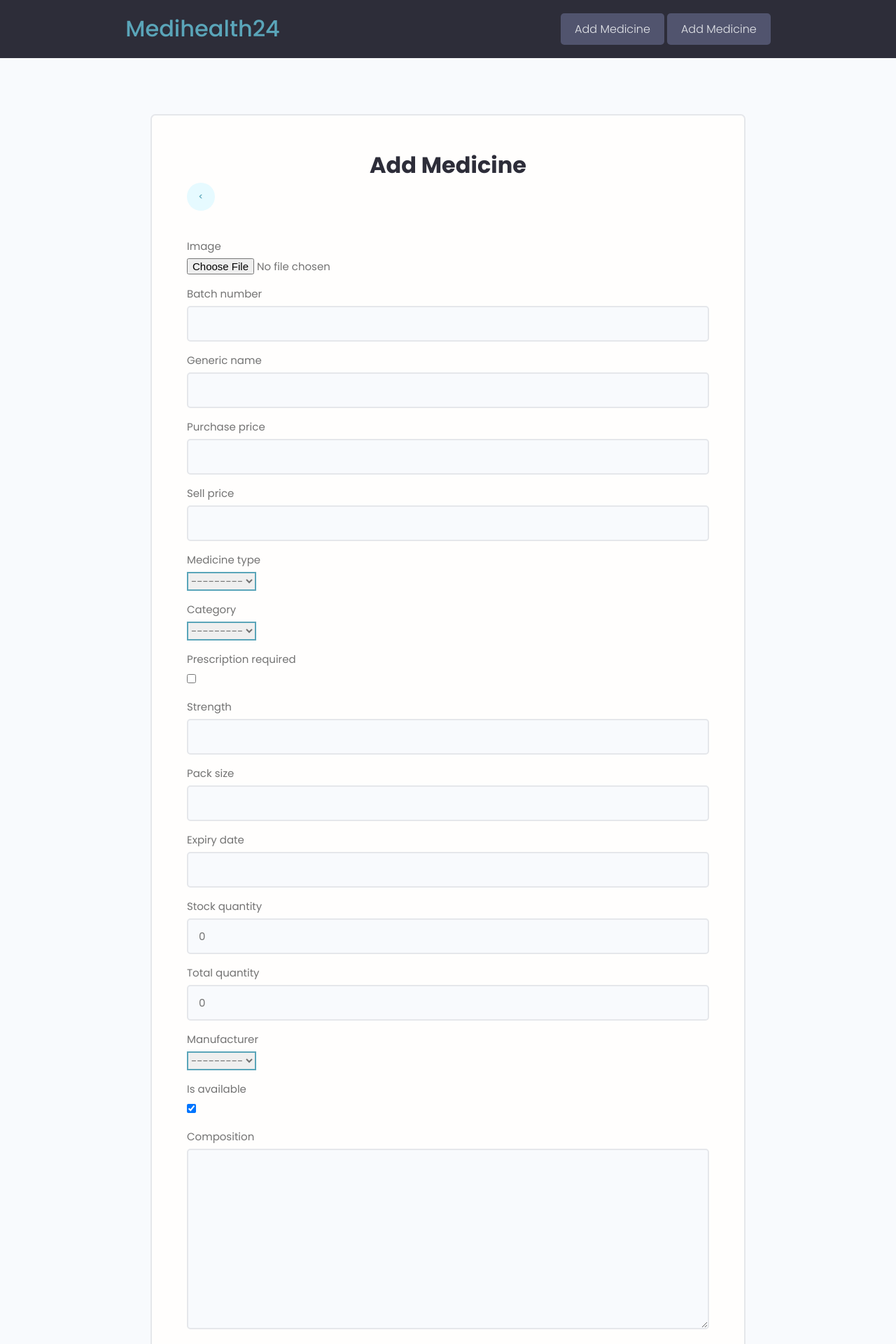
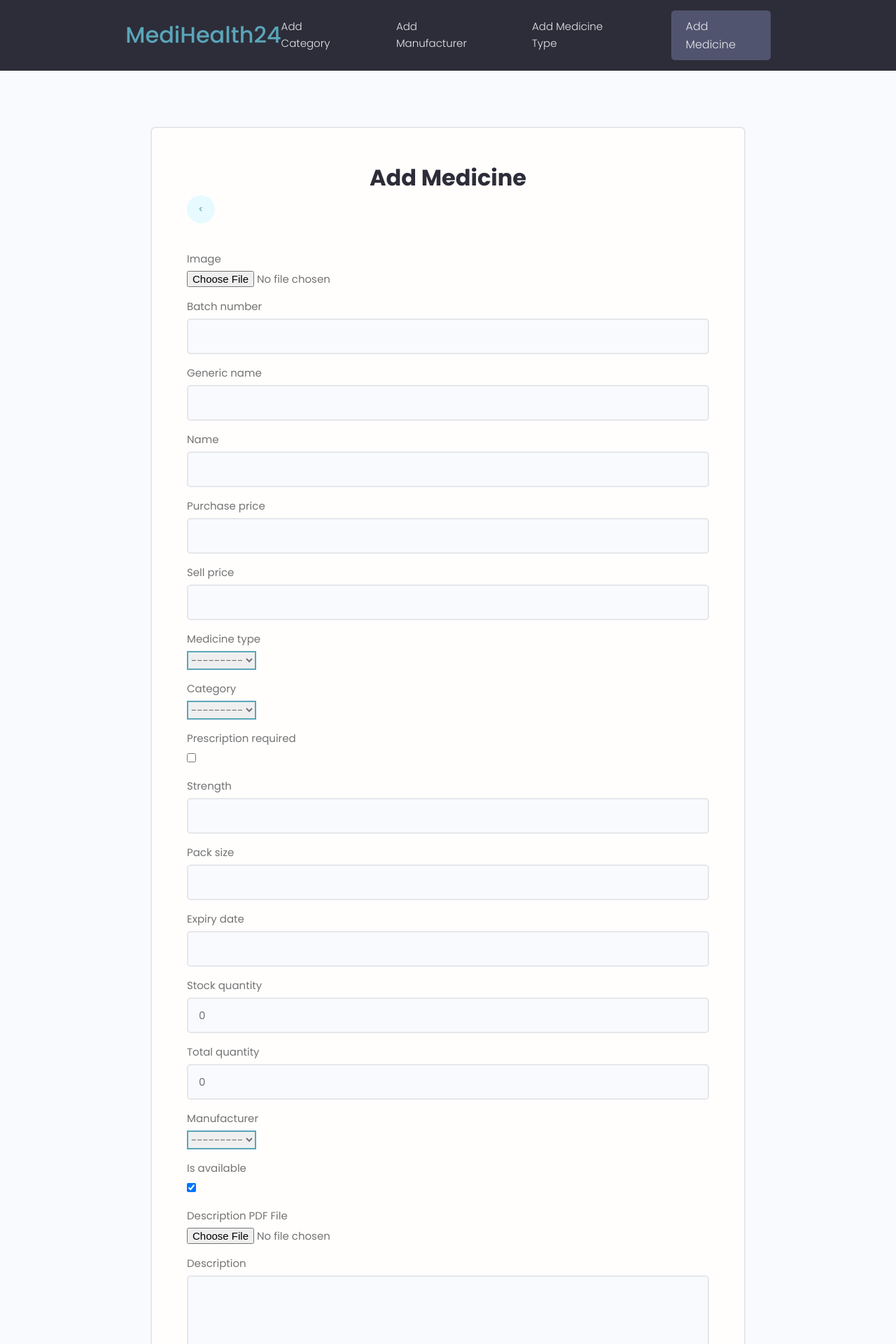
Before and after one commit to FarishtaJayas/medihealth24, a Django app: page /create-medicine/ in a window 1280 px wide. Shown: the top 1920 px of the page at 70% size. Run offline with Django 4.2, Linux system fonts and the light colour scheme; data that the repository does not hold is empty.

Commit message:
Added all the create forms

```diff
--- a/medicines/admin.py
+++ b/medicines/admin.py
@@ -1,9 +1,8 @@
 from django.contrib import admin
-from .models import Medicine, Category, MedicineType, Manufacturer, MedicineAlternateBrand
+from .models import Medicine, Category, MedicineType, Manufacturer
 # Register your models here.
 
 admin.site.register(Medicine)
 admin.site.register(Category)
 admin.site.register(MedicineType)
 admin.site.register(Manufacturer)
-admin.site.register(MedicineAlternateBrand)
--- a/medicines/forms.py
+++ b/medicines/forms.py
@@ -1,7 +1,7 @@
 from django.forms import ModelForm, widgets
 from django.core.exceptions import ValidationError
 from django import forms
-from .models import Medicine
+from .models import *
 
 
 class MedicineForm(ModelForm):
@@ -11,6 +11,7 @@ class MedicineForm(ModelForm):
             'image',
             'batch_number',
             'generic_name',
+            'name',
             'purchase_price',
             'sell_price',
             'medicine_type',
@@ -23,14 +24,15 @@ class MedicineForm(ModelForm):
             'total_quantity',
             'manufacturer',
             'is_available',
-            'composition',
+            'patient_package_insert',
             'description',
-            'side_effects',
-            'alternate_brands',
             'is_featured',
             'rating',
             'discount_percentage',
         ]
+        labels = {
+            'patient_package_insert': 'Description PDF File'
+        }
         widgets = {
             'alternate_brands': forms.CheckboxSelectMultiple()
         }
@@ -40,3 +42,40 @@ class MedicineForm(ModelForm):
 
         for name, field in self.fields.items():
             field.widget.attrs.update({'class': 'input'})
+
+
+class CategoryForm(forms.ModelForm):
+    class Meta:
+        model = Category
+        fields = ['image', 'name', 'description']
+
+    def __init__(self, *args, **kwargs):
+        super(CategoryForm, self).__init__(*args, **kwargs)
+
+        for name, field in self.fields.items():
+            field.widget.attrs.update({'class': 'input'})
+
+
+class MedicineTypeForm(forms.ModelForm):
+    class Meta:
+        model = MedicineType
+        fields = ['image', 'name', 'description']
+
+    def __init__(self, *args, **kwargs):
+        super(MedicineTypeForm, self).__init__(*args, **kwargs)
+
+        for name, field in self.fields.items():
+            field.widget.attrs.update({'class': 'input'})
+
+
+class ManufacturerForm(forms.ModelForm):
+    class Meta:
+        model = Manufacturer
+        fields = ['image', 'name', 'description',
+                  'contact_number', 'email', 'website']
+
+    def __init__(self, *args, **kwargs):
+        super(ManufacturerForm, self).__init__(*args, **kwargs)
+
+        for name, field in self.fields.items():
+            field.widget.attrs.update({'class': 'input'})
--- a/medicines/models.py
+++ b/medicines/models.py
@@ -17,6 +17,8 @@ class Category(models.Model):
 class MedicineType(models.Model):
     name = models.CharField(max_length=250, blank=True, null=True)
     description = models.TextField(blank=True, null=True)
+    image = models.ImageField(
+        upload_to='medicine_type_images/', null=True, blank=True)
 
     def __str__(self):
         return self.name
@@ -28,6 +30,10 @@ class Manufacturer(models.Model):
     contact_number = models.CharField(max_length=20, blank=True, null=True)
     email = models.EmailField(blank=True, null=True)
     website = models.URLField(blank=True, null=True)
+    description = models.TextField(blank=True, null=True)
+    image = models.ImageField(
+        upload_to='manufacturer_images/', null=True, blank=True)
+    created = models.DateTimeField(auto_now_add=True)
 
     def __str__(self):
         return self.name
@@ -37,7 +43,10 @@ class Medicine(models.Model):
     id = models.UUIDField(default=uuid.uuid4, unique=True,
                           primary_key=True, editable=False)
     generic_name = models.CharField(max_length=250, null=True, blank=True)
+    name = models.CharField(max_length=250, null=True, blank=True)
     description = models.TextField(max_length=3000, blank=True, null=True)
+    patient_package_insert = models.FileField(
+        upload_to='medicine_pdf_files/', null=True, blank=True)
     side_effects = models.TextField(max_length=3000, blank=True, null=True)
     strength = models.CharField(max_length=250, null=True, blank=True)
     sell_price = models.DecimalField(
@@ -48,8 +57,6 @@ class Medicine(models.Model):
     image = models.ImageField(null=True, blank=True, default="default.png")
     stock_quantity = models.IntegerField(default=0)
     total_quantity = models.IntegerField(default=0)
-    alternate_brands = models.ManyToManyField(
-        Manufacturer, related_name='alternate_brands', blank=True, through='MedicineAlternateBrand')
     category = models.ForeignKey(
         Category, on_delete=models.SET_NULL, null=True, blank=True)
     expiry_date = models.DateField(null=True, blank=True)
@@ -70,11 +77,3 @@ class Medicine(models.Model):
 
     def __str__(self):
         return self.generic_name
-
-
-class MedicineAlternateBrand(models.Model):
-    medicine = models.ForeignKey(Medicine, on_delete=models.CASCADE)
-    manufacturer = models.ForeignKey(Manufacturer, on_delete=models.CASCADE)
-
-    def __str__(self):
-        return f"{self.medicine} - {self.manufacturer}"
--- a/medicines/templates/medicines/medicine_form.html
+++ b/medicines/templates/medicines/create_form.html
@@ -4,7 +4,7 @@
     <div class="content-box">
         <div class="formWrapper">
             <div class="auth__header text-center">
-                <h3>Add Medicine</h3>
+                <h3>Add {{object}}</h3>
               </div>
             <a class="backButton" href="{% url 'medicines' %}"><</a>
             <br>
--- a/medicines/templates/medicines/medicine.html
+++ b/medicines/templates/medicines/medicine.html
@@ -14,7 +14,7 @@
           Sale Price:<a class="singleProject__liveLink" href="#" target="_blank"><i class="im im-external-link"></i>{{medicine.sell_price}} BDT
           </a>
           <br>
-          Purchase Price:<a class="singleProject__liveLink" href="#" target="_blank"><i class="im im-external-link"></i>{{medicine.sell_price}} BDT
+          Purchase Price:<a class="singleProject__liveLink" href="#" target="_blank"><i class="im im-external-link"></i>{{medicine.purchase_price}} BDT
           </a>
         </div>
         <div class="column column--2of3">
--- a/medicines/urls.py
+++ b/medicines/urls.py
@@ -1,5 +1,5 @@
 from django.urls import path
-from .views import medicines, medicine, create_medicine, update_medicine, delete_medicine
+from .views import *
 
 urlpatterns = [
     path('', medicines, name='medicines'),
@@ -8,4 +8,9 @@ urlpatterns = [
     path('create-medicine/', create_medicine, name='create-medicine'),
     path('update-medicine/<uuid:pk>', update_medicine, name='update-medicine'),
     path('delete-medicine/<uuid:pk>', delete_medicine, name='delete-medicine'),
+
+    path('create-category/', create_category, name='create-category'),
+    path('create-medicine_type/', create_medicine_type,
+         name='create-medicine-type'),
+    path('create-manufacturer/', create_manufacturer, name='create-manufacturer'),
 ]
--- a/medicines/views.py
+++ b/medicines/views.py
@@ -1,7 +1,7 @@
 from django.shortcuts import render
 from django.shortcuts import redirect
 from .models import Medicine
-from .forms import MedicineForm
+from .forms import *
 # Create your views here.
 
 
@@ -24,11 +24,12 @@ def create_medicine(request):
         form = MedicineForm(request.POST, request.FILES)
         if form.is_valid():
             form.save()
-            return redirect('medicines')
+            return redirect('create-medicine')
     context = {
-        'form': form
+        'form': form,
+        'object': 'Medicine'
     }
-    return render(request, 'medicines/medicine_form.html', context)
+    return render(request, 'medicines/create_form.html', context)
 
 
 def update_medicine(request, pk):
@@ -57,3 +58,52 @@ def delete_medicine(request, pk):
     }
 
     return render(request, 'medicines/delete_template.html', context)
+
+
+def create_category(request):
+    form = CategoryForm()
+
+    if request.method == "POST":
+        form = CategoryFomr(request.POST, request.FILES)
+        if form.is_valid():
+            form.save()
+            return redirect('create-medicine')
+
+    context = {
+        'form': form,
+        'object': 'Category'
+    }
+
+    return render(request, 'medicines/create_form.html', context)
+
+
+def create_medicine_type(request):
+    form = MedicineTypeForm()
+
+    if request.method == "POST":
+        form = MedicineTypeForm(request.POST, request.FILES)
+        if form.is_valid():
+            form.save()
+            return redirect('create-medicines')
+    context = {
+        'form': form,
+        'object': 'Medicine Type'
+    }
+
+    return render(request, 'medicines/create_form.html', context)
+
+
+def create_manufacturer(request):
+    form = ManufacturerForm()
+
+    if request.method == "POST":
+        form = ManufacturerForm(request.POST, request.FILES)
+        if form.is_valid():
+            form.save()
+            return redirect('create-medicines')
+    context = {
+        'form': form,
+        'object': 'Manufacturer'
+    }
+
+    return render(request, 'medicines/create_form.html', context)
--- a/templates/navbar.html
+++ b/templates/navbar.html
@@ -5,7 +5,7 @@
     <div class="container container--narrow">
       <a href="{% url 'medicines' %}" class="header__logo">
 
-        <h3>Medihealth24</h3>
+        <h3>MediHealth24</h3>
       </a>
       <nav class="header__nav">
         <input type="checkbox" id="responsive-menu" />
@@ -14,11 +14,18 @@
           <div class="toggle-menu__lines"></div>
         </label>
         <ul class="header__menu">
+          <li class="header__menuItem">
+            <a href="{% url 'create-category' %}">Add Category</a>
+          </li>
+          <li class="header__menuItem">
+            <a href="{% url 'create-manufacturer' %}">Add Manufacturer</a>
+          </li>
+          <li class="header__menuItem">
+            <a href="{% url 'create-medicine-type' %}">Add Medicine Type</a>
+          </li>
           <li class="header__menuItem"><a href="{% url 'create-medicine' %}" class="btn btn--sub">Add Medicine</a></li>
         </ul>
-        <ul class="header__menu">
-            <li class="header__menuItem"><a href="{% url 'create-medicine' %}" class="btn btn--sub">Add Medicine</a></li>
-          </ul>
+
       </nav>
     </div>
   </header>
```
Also changed, not shown: medicines/templates/medicines/medicines.html (+11 -6 lines), medicines/migrations/0009_medicine_name.py (added), medicines/migrations/0010_remove_medicine_alternate_brands_and_more.py (added), static/images/311160594_106578188901836_5691744445615953341_n.jpg (added), static/images/329920310_920974605705024_3596174479023109664_n.png (added), static/images/acne_aid.jfif (added), static/images/alcoholpads_6IPSGYF.jfif (added), static/images/pxfuel.jpg (added), static/images/zimax.jfif (added).
